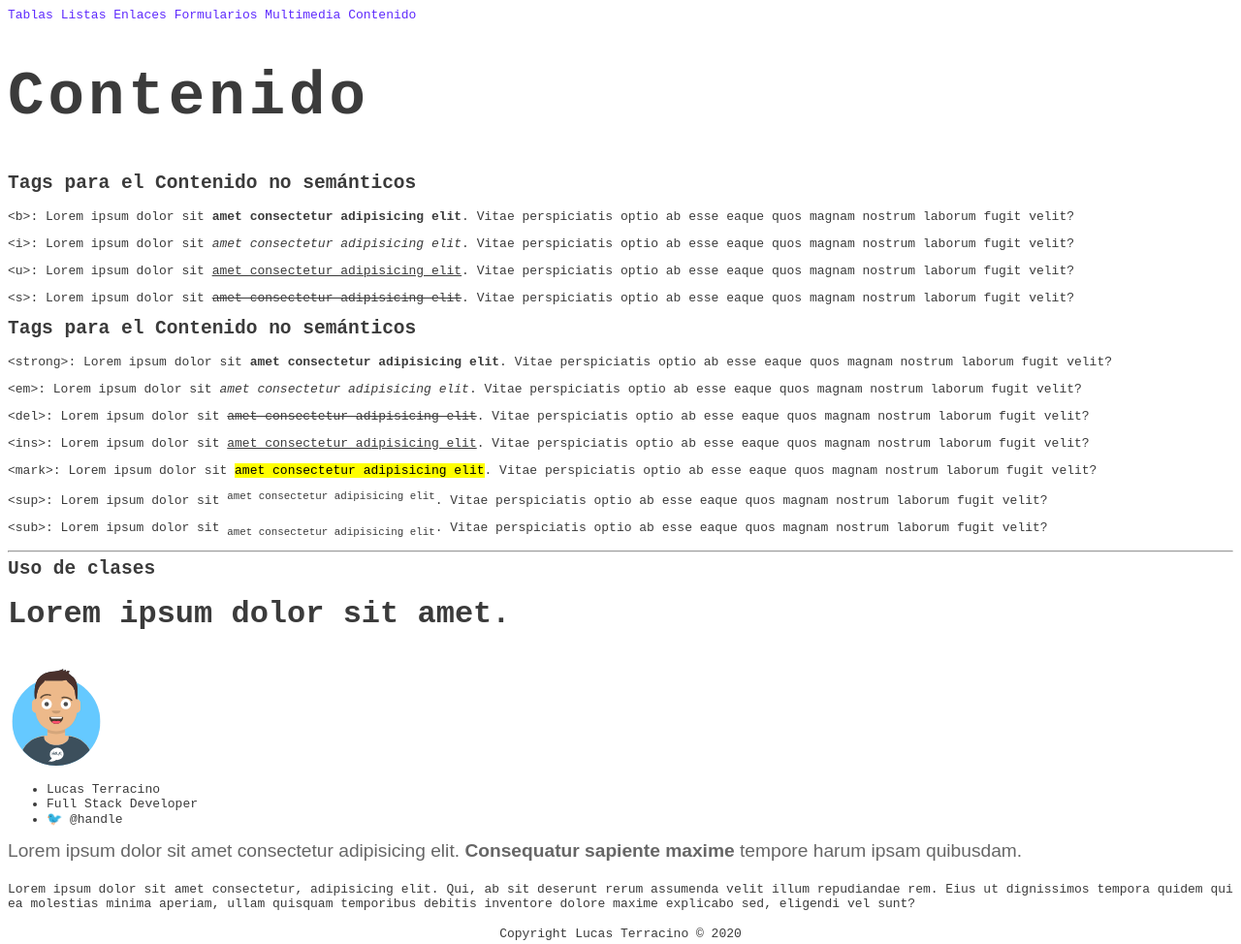
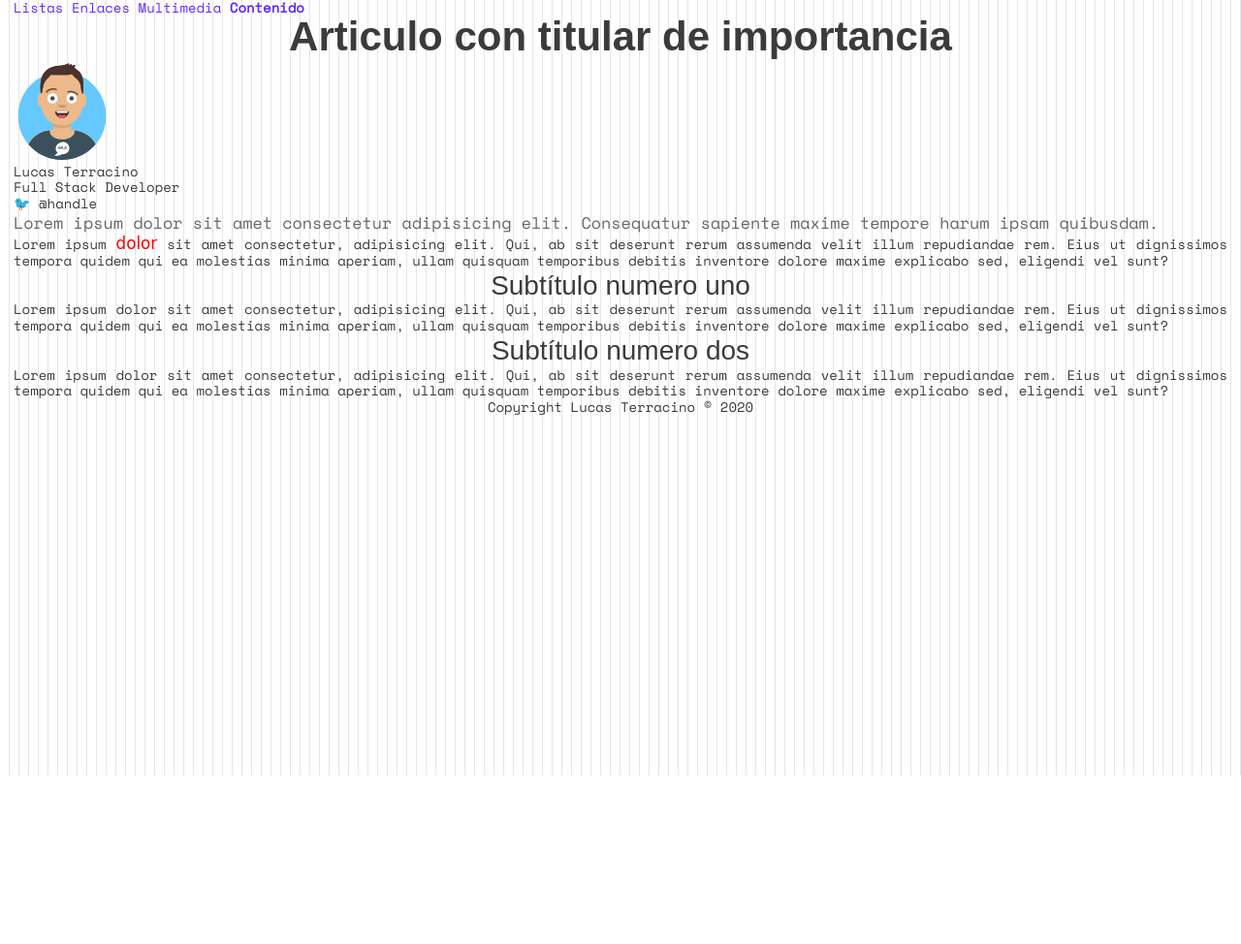
Before and after one commit to NOMADE55/camada-13290, a plain HTML site: page index.html in a window 1280 px wide. Shown: the whole page at 97% size. After the commit the page ends 800 px from the top, so only its background shows below. Drawn offline with nearby package versions, Linux system fonts and the light colour scheme; a web font is replaced by a local one.

Commit message:
Archivos de la Clase 4

```diff
--- /dev/null
+++ b/css/reset.css
@@ -0,0 +1,52 @@
+/* http://meyerweb.com/eric/tools/css/reset/
+   v5.0.1 | 20191019
+   License: none (public domain)
+*/
+
+html, body, div, span, applet, object, iframe,
+h1, h2, h3, h4, h5, h6, p, blockquote, pre,
+a, abbr, acronym, address, big, cite, code,
+del, dfn, em, img, ins, kbd, q, s, samp,
+small, strike, strong, sub, sup, tt, var,
+b, u, i, center,
+dl, dt, dd, menu, ol, ul, li,
+fieldset, form, label, legend,
+table, caption, tbody, tfoot, thead, tr, th, td,
+article, aside, canvas, details, embed,
+figure, figcaption, footer, header, hgroup,
+main, menu, nav, output, ruby, section, summary,
+time, mark, audio, video {
+	margin: 0;
+	padding: 0;
+	border: 0;
+	font-size: 100%;
+	font: inherit;
+	vertical-align: baseline;
+}
+/* HTML5 display-role reset for older browsers */
+article, aside, details, figcaption, figure,
+footer, header, hgroup, main, menu, nav, section {
+	display: block;
+}
+/* HTML5 hidden-attribute fix for newer browsers */
+*[hidden] {
+    display: none;
+}
+body {
+	line-height: 1;
+}
+menu, ol, ul {
+	list-style: none;
+}
+blockquote, q {
+	quotes: none;
+}
+blockquote:before, blockquote:after,
+q:before, q:after {
+	content: '';
+	content: none;
+}
+table {
+	border-collapse: collapse;
+	border-spacing: 0;
+}
--- a/css/styles.css
+++ b/css/styles.css
@@ -1,6 +1,18 @@
+:root {
+    font-size: 14px;
+}
+
 body {
-    font-family: monospace;
+    font-family: "Space Mono", monospace;
     color: #3b3b3b;
+    font-size: 1rem;
+    line-height: 1.2;
+    background-image: url(../assets/line.png);
+    background-repeat: repeat;
+}
+
+body main {
+    padding: 0 1rem;
 }
 
 .color-violeta {
@@ -24,15 +36,26 @@ a:hover {
     text-decoration: underline;
 }
 
+header nav a {
+    font-size: 1rem;
+}
 
+header nav a:hover {
+    text-decoration: underline;
+}
+
+header nav a.active {
+    font-weight: 700;
+}
 
 h1 {
     font-weight: 700;
-    letter-spacing: 4px;
     font-size: 3.9rem;
+    font-family: "BioRhyme", sans-serif;
 }
 
 h2, h3, h4, h5, h6 {
+    font-family: "BioRhyme", sans-serif;
     margin-top: 0;
 }
 
@@ -44,16 +67,41 @@ footer {
     text-align: center;
 }
 
+article {
+    font-size: 100%;
+}
+
+article h1 {
+    font-size: 3rem;
+    line-height: 1;
+    text-align: center;
+    letter-spacing: 0;
+    color: #3b3b3b;
+}
+
+article h2 {
+    text-align: center;
+    font-size: 2rem;
+}
+
 article h3 {
-    font-size: 2rem;
+    font-size: 1.5rem;
 }
 
 article .resumen {
     font-size: 1.2rem;
     line-height: 1.3;
-    font-family: sans-serif;
     margin-top: 0;
     color: rgba(0,0,0,.6)
+}
+
+article p {
+    text-align: justify;
+}
+
+article .datos {
+    list-style: none;
+    padding: 0;
 }
 
 button, input, label, select, textarea {
@@ -67,3 +115,9 @@ form div {
 form.contacto div label, form.contacto div input {
     display: block;
 }
+
+.selector-especial {
+    font-size: 120%;
+    color: red;
+    font-family: cursive;
+}
--- a/index.html
+++ b/index.html
@@ -3,51 +3,36 @@
 <head>
     <meta charset="UTF-8">
     <meta name="viewport" content="width=device-width, initial-scale=1.0">
-    <title>Clase 3 | C13290 Desarrollo Web</title>
+    <title>Clase 4 | C13290 Desarrollo Web</title>
+    <link href="https://fonts.gstatic.com" rel="preconnect">
+    <link href="https://fonts.googleapis.com/css2?family=BioRhyme:wght@400;700&family=Space+Mono:ital,wght@0,400;1,700&display=swap" rel="stylesheet">
+    <link href="css/reset.css" rel="stylesheet">
     <link href="css/styles.css" rel="stylesheet">
 </head>
 <body>
+    <main>
         <header>
             <nav>
-            <a href="/tablas.html">Tablas</a>
                 <a href="/listas.html">Listas</a>
                 <a href="/enlaces.html">Enlaces</a>
-            <a href="/formularios.html">Formularios</a>
                 <a href="/multimedia.html">Multimedia</a>
-            <a href="/">Contenido</a>
+                <a class="active" href="/">Contenido</a>
             </nav>
         </header>
-    <main>
-        <h1>Contenido</h1>
-        <!-- Tags para el Contenido no semánticos -->
-        <h2>Tags para el Contenido no semánticos</h2>
-        <p>&lt;b&gt;: Lorem ipsum dolor sit <b>amet consectetur adipisicing elit</b>. Vitae perspiciatis optio ab esse eaque quos magnam nostrum laborum fugit velit?</p>
-        <p>&lt;i&gt;: Lorem ipsum dolor sit <i>amet consectetur adipisicing elit</i>. Vitae perspiciatis optio ab esse eaque quos magnam nostrum laborum fugit velit?</p>
-        <p>&lt;u&gt;: Lorem ipsum dolor sit <u>amet consectetur adipisicing elit</u>. Vitae perspiciatis optio ab esse eaque quos magnam nostrum laborum fugit velit?</p>
-        <p>&lt;s&gt;: Lorem ipsum dolor sit <s>amet consectetur adipisicing elit</s>. Vitae perspiciatis optio ab esse eaque quos magnam nostrum laborum fugit velit?</p>
-
-        <!-- Tags para el Contenido semánticos -->
-        <h2>Tags para el Contenido no semánticos</h2>
-        <p>&lt;strong&gt;: Lorem ipsum dolor sit <strong>amet consectetur adipisicing elit</strong>. Vitae perspiciatis optio ab esse eaque quos magnam nostrum laborum fugit velit?</p>
-        <p>&lt;em&gt;: Lorem ipsum dolor sit <em>amet consectetur adipisicing elit</em>. Vitae perspiciatis optio ab esse eaque quos magnam nostrum laborum fugit velit?</p>
-        <p>&lt;del&gt;: Lorem ipsum dolor sit <del>amet consectetur adipisicing elit</del>. Vitae perspiciatis optio ab esse eaque quos magnam nostrum laborum fugit velit?</p>
-        <p>&lt;ins&gt;: Lorem ipsum dolor sit <ins>amet consectetur adipisicing elit</ins>. Vitae perspiciatis optio ab esse eaque quos magnam nostrum laborum fugit velit?</p>
-        <p>&lt;mark&gt;: Lorem ipsum dolor sit <mark>amet consectetur adipisicing elit</mark>. Vitae perspiciatis optio ab esse eaque quos magnam nostrum laborum fugit velit?</p>
-        <p>&lt;sup&gt;: Lorem ipsum dolor sit <sup>amet consectetur adipisicing elit</sup>. Vitae perspiciatis optio ab esse eaque quos magnam nostrum laborum fugit velit?</p>
-        <p>&lt;sub&gt;: Lorem ipsum dolor sit <sub>amet consectetur adipisicing elit</sub>. Vitae perspiciatis optio ab esse eaque quos magnam nostrum laborum fugit velit?</p>
-        <hr>
-        <h2>Uso de clases</h2>
         <article>
-            <h3>Lorem ipsum dolor sit amet.</h3>
-            <img width="100" src="assets/user.svg" alt="Autor">
-            <ul>
+            <h1>Articulo con titular de importancia</h1>
+            <img class="centrar" width="100" src="assets/user.svg" alt="Autor">
+            <ul class="datos">
                 <li>Lucas Terracino</li>
                 <li>Full Stack Developer</li>
                 <li>🐦 @handle</li>
             </ul>
             <p class="resumen">Lorem ipsum dolor sit amet consectetur adipisicing elit. <strong>Consequatur sapiente maxime</strong> tempore harum ipsam quibusdam.</p>
+            <p>Lorem ipsum <em class="selector-especial">dolor</em> sit amet consectetur, adipisicing elit. Qui, ab sit deserunt rerum assumenda velit illum repudiandae rem. Eius ut dignissimos tempora quidem qui ea molestias minima aperiam, ullam quisquam temporibus debitis inventore dolore maxime explicabo sed, eligendi vel sunt?</p>
+            <h2>Subtítulo numero uno</h2>
             <p>Lorem ipsum dolor sit amet consectetur, adipisicing elit. Qui, ab sit deserunt rerum assumenda velit illum repudiandae rem. Eius ut dignissimos tempora quidem qui ea molestias minima aperiam, ullam quisquam temporibus debitis inventore dolore maxime explicabo sed, eligendi vel sunt?</p>
-            <h2 class="sub-titulo"></h2>
+            <h2>Subtítulo numero dos</h2>
+            <p>Lorem ipsum dolor sit amet consectetur, adipisicing elit. Qui, ab sit deserunt rerum assumenda velit illum repudiandae rem. Eius ut dignissimos tempora quidem qui ea molestias minima aperiam, ullam quisquam temporibus debitis inventore dolore maxime explicabo sed, eligendi vel sunt?</p>
         </article>
     </main>
     <footer>
```
Also changed, not shown: enlaces.html (+5 -6 lines), formularios.html (deleted, +0 -62 lines), listas.html (+5 -4 lines), multimedia.html (+7 -6 lines), tablas.html (deleted, +0 -68 lines), assets/dot.png (added), assets/line.png (added), readme.MD. Lines whose indentation alone changed are shown as unchanged.
